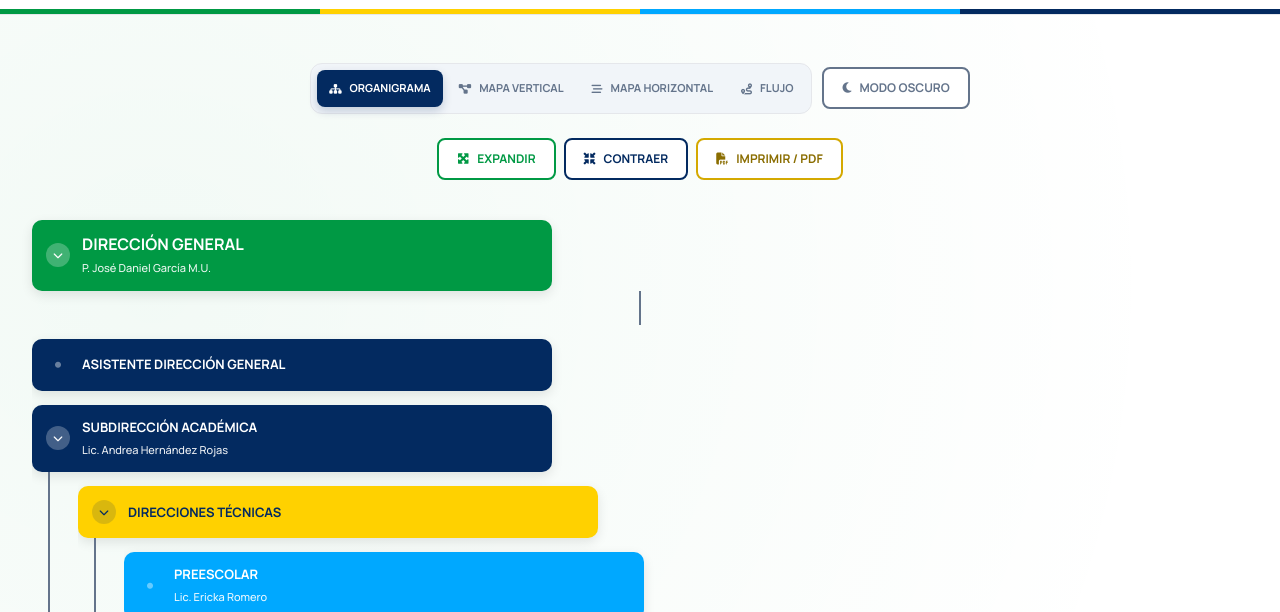
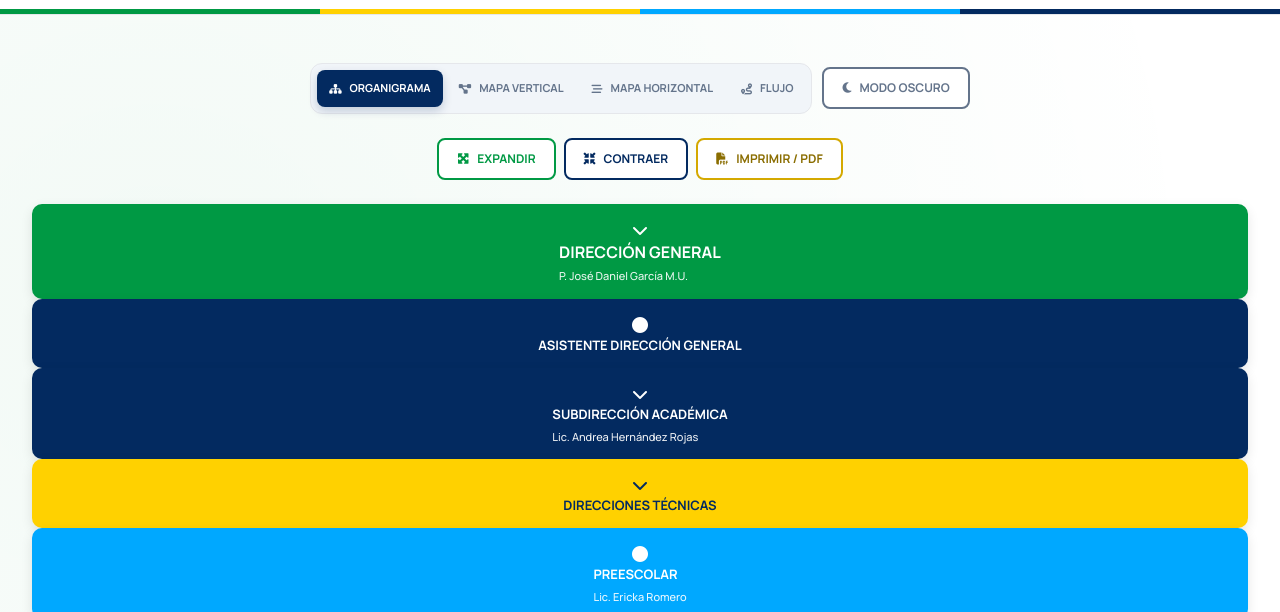
Before and after one commit to departamentoinnovacioneducativa-del/Organigrama-, a plain HTML site: page index.html in a window 1280 px wide. Both pictures are taken after a click on the button "ENTRAR COMO INVITADO". Shown: the part 188-800 px from the top of the page. Drawn offline with nearby package versions, Linux system fonts and the light colour scheme; no server answers.

Commit message:
Update styles.css

```diff
--- a/styles.css
+++ b/styles.css
@@ -11,45 +11,16 @@
   --switch-bg: #f1f5f9;
 }
 
-body.dark-mode {
-  --bg-color: #0f172a;
-  --text-color: #e2e8f0;
-  --panel-bg: #1e293b;
-  --panel-border: #334155;
-  --switch-bg: #1e293b;
-  --line: #94a3b8;
-}
-
+body.dark-mode { --bg-color: #0f172a; --text-color: #e2e8f0; --panel-bg: #1e293b; --panel-border: #334155; --switch-bg: #1e293b; --line: #94a3b8; }
 * { box-sizing: border-box; }
-
-body {
-  font-family: 'Manrope', sans-serif;
-  background: var(--bg-color);
-  color: var(--text-color);
-  min-height: 100vh;
-  margin: 0;
-  transition: background 0.3s ease, color 0.3s ease;
-  background-image:
-    radial-gradient(circle at 12% 15%, rgba(0, 153, 68, 0.05) 0%, transparent 35%),
-    radial-gradient(circle at 88% 85%, rgba(0, 168, 255, 0.05) 0%, transparent 35%);
-}
-
+body { font-family: 'Manrope', sans-serif; background: var(--bg-color); color: var(--text-color); min-height: 100vh; margin: 0; transition: background 0.3s ease, color 0.3s ease; background-image: radial-gradient(circle at 12% 15%, rgba(0, 153, 68, 0.05) 0%, transparent 35%), radial-gradient(circle at 88% 85%, rgba(0, 168, 255, 0.05) 0%, transparent 35%); }
 .title-font { font-family: 'Oswald', sans-serif; }
 
 /* ===== HEADER ===== */
-.header-section {
-  position: relative; padding: 16px 12px; background: var(--bg-color);
-  border-bottom: 1px solid var(--panel-border); overflow: hidden;
-}
+.header-section { position: relative; padding: 16px 12px; background: var(--bg-color); border-bottom: 1px solid var(--panel-border); overflow: hidden; }
 @media (min-width: 768px) { .header-section { padding: 36px 24px; } }
-.header-section::after {
-  content: ''; position: absolute; bottom: 0; left: 0; right: 0; height: 5px;
-  background: linear-gradient(90deg, var(--green) 0%, var(--green) 25%, var(--yellow) 25%, var(--yellow) 50%, var(--light-blue) 50%, var(--light-blue) 75%, var(--navy) 75%, var(--navy) 100%);
-}
-.header-content {
-  max-width: 1280px; margin: 0 auto; display: flex; align-items: center;
-  justify-content: space-between; gap: 8px; flex-wrap: nowrap; position: relative; z-index: 10;
-}
+.header-section::after { content: ''; position: absolute; bottom: 0; left: 0; right: 0; height: 5px; background: linear-gradient(90deg, var(--green) 0%, var(--green) 25%, var(--yellow) 25%, var(--yellow) 50%, var(--light-blue) 50%, var(--light-blue) 75%, var(--navy) 75%, var(--navy) 100%); }
+.header-content { max-width: 1280px; margin: 0 auto; display: flex; align-items: center; justify-content: space-between; gap: 8px; flex-wrap: nowrap; position: relative; z-index: 10; }
 @media (min-width: 768px) { .header-content { gap: 32px; } }
 .header-logo { width: 60px; height: 60px; object-fit: contain; flex-shrink: 0; transition: transform 0.4s; filter: drop-shadow(0 4px 8px rgba(0,0,0,0.1)); }
 .header-logo:hover { transform: scale(1.12) rotate(-4deg); }
@@ -78,81 +49,20 @@ body.dark-mode .view-btn.active { background: var(--light-blue); color: #fff; }
 .control-btn.dark:hover { background: #64748b; color: white; }
 body.dark-mode .control-btn { background: var(--panel-bg); border-color: #94a3b8; color: #e2e8f0; }
 
-/* ===== ORG TREE (EL DISEÑO ORIGINAL REPARADO) ===== */
-.org-tree { padding: 16px 0; }
-.node-item { position: relative; margin-top: 14px; }
-.node-item:first-child { margin-top: 0; }
-
-.node-card {
-  position: relative; /* FUNDAMENTAL PARA LAS LÍNEAS */
-  display: flex; flex-direction: column; justify-content: center; align-items: center;
-  padding: 14px; border-radius: 10px; box-shadow: 0 4px 12px rgba(0,0,0,0.1);
-  width: 100%; transition: all 0.25s ease; cursor: pointer;
-}
-@media (min-width: 640px) { .node-card { flex-direction: row; justify-content: flex-start; min-width: 260px; max-width: 520px; } }
-.node-card:hover { transform: translateX(4px); box-shadow: 0 8px 20px rgba(0,0,0,0.15); }
+/* ===== TARJETAS Y NODOS ===== */
+.node-card { position: relative; display: flex; flex-direction: column; justify-content: center; align-items: center; padding: 14px; border-radius: 10px; box-shadow: 0 4px 12px rgba(0,0,0,0.1); width: 100%; height: 100%; transition: all 0.25s ease; }
+.node-card:hover { transform: translateY(-4px); box-shadow: 0 8px 20px rgba(0,0,0,0.15); }
 .node-green { background: var(--green); color: white; }
 .node-navy { background: var(--navy); color: white; }
 .node-yellow { background: var(--yellow); color: var(--navy); }
 .node-lightblue { background: var(--light-blue); color: white; }
-
-.toggle-icon, .leaf-icon { width: 24px; height: 24px; border-radius: 50%; display: flex; align-items: center; justify-content: center; flex-shrink: 0; transition: transform 0.3s ease; font-size: 10px; margin-bottom: 8px; }
-@media (min-width: 640px) { .toggle-icon, .leaf-icon { margin-bottom: 0; margin-right: 12px; } }
-.toggle-icon { background: rgba(255,255,255,0.25); }
-.node-yellow .toggle-icon { background: rgba(3, 42, 96, 0.15); }
-.leaf-icon { opacity: 0.4; font-size: 6px; }
-.node-item.collapsed > .node-card .toggle-icon { transform: rotate(-90deg); }
-
-.node-content { flex: 1; min-width: 0; text-align: center; }
-@media (min-width: 640px) { .node-content { text-align: left; } }
 .node-title { font-weight: 700; font-size: 13px; line-height: 1.3; text-transform: uppercase; }
 .node-green .node-title { font-size: 16px; }
 .node-person { font-size: 11px; opacity: 0.92; margin-top: 6px; font-weight: 500; }
 .node-yellow .node-person { color: var(--navy); opacity: 0.72; }
 
-/* ===== LÍNEAS CONECTORAS PERFECTAS ===== */
-.children-list {
-  display: grid; grid-template-rows: 1fr; transition: grid-template-rows 0.4s ease;
-  margin-left: 8px; padding-left: 22px; position: relative;
-}
-@media (min-width: 640px) { .children-list { margin-left: 16px; padding-left: 30px; } }
-.children-list-inner { overflow: hidden; padding-top: 14px; }
-.node-item.collapsed > .children-list { grid-template-rows: 0fr; }
-
-/* 1. Línea Vertical Principal */
-.children-list::before {
-  content: ''; position: absolute; left: 0; top: 0; bottom: 20px;
-  width: 2px; background: var(--line);
-}
-
-/* 2. Línea Horizontal (¡AQUÍ ESTÁ EL TRUCO! Enganchada a la tarjeta y centrada al 50%) */
-.children-list .node-item > .node-card::before {
-  content: '';
-  position: absolute;
-  left: -22px; /* Alcanza la línea vertical */
-  top: 50%;    /* Siempre al centro vertical */
-  transform: translateY(-50%);
-  width: 22px;
-  height: 2px;
-  background: var(--line);
-}
-@media (min-width: 640px) {
-  .children-list .node-item > .node-card::before { left: -30px; width: 30px; }
-}
-
-/* 3. Evitar líneas extrañas en el nodo principal */
-.root-node > .children-list { margin-left: 0; padding-left: 0; }
-.root-node > .children-list::before { display: none; }
-.root-node > .children-list > .node-item > .node-card::before { display: none; } /* Ocultar horizontal del primer nivel */
-.root-node > .children-list { padding-top: 34px; }
-.root-node > .children-list::after {
-  content: ''; position: absolute; left: 50%; top: 0;
-  width: 2px; height: 34px; background: var(--line); transform: translateX(-50%);
-}
-
 /* ===== BOTONES EDICIÓN IN-NODE ===== */
 .node-actions { display: flex; justify-content: center; gap: 8px; margin-top: 10px; border-top: 1px solid rgba(255,255,255,0.2); padding-top: 10px; width: 100%; }
-@media (min-width: 640px) { .node-actions { justify-content: flex-start; } }
 .node-yellow .node-actions { border-top-color: rgba(3, 42, 96, 0.2); }
 .node-btn { background: rgba(255,255,255,0.2); border: none; border-radius: 6px; width: 28px; height: 28px; display: flex; justify-content: center; align-items: center; cursor: pointer; font-size: 12px; color: inherit; transition: all 0.2s; }
 .node-yellow .node-btn { background: rgba(3, 42, 96, 0.1); color: var(--navy); }
```
